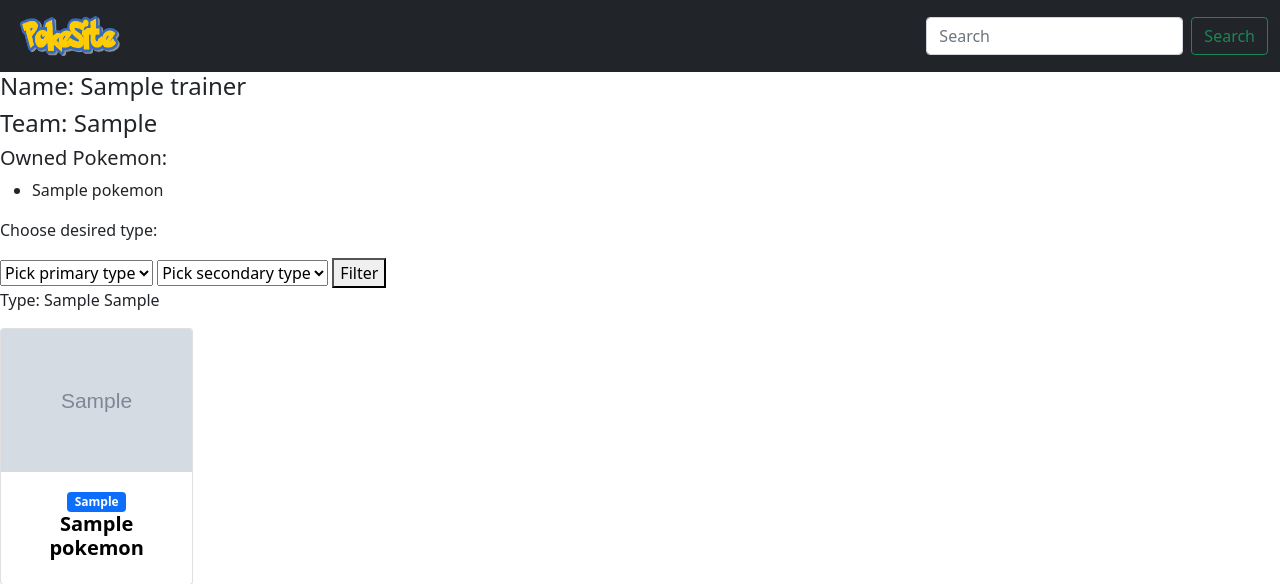
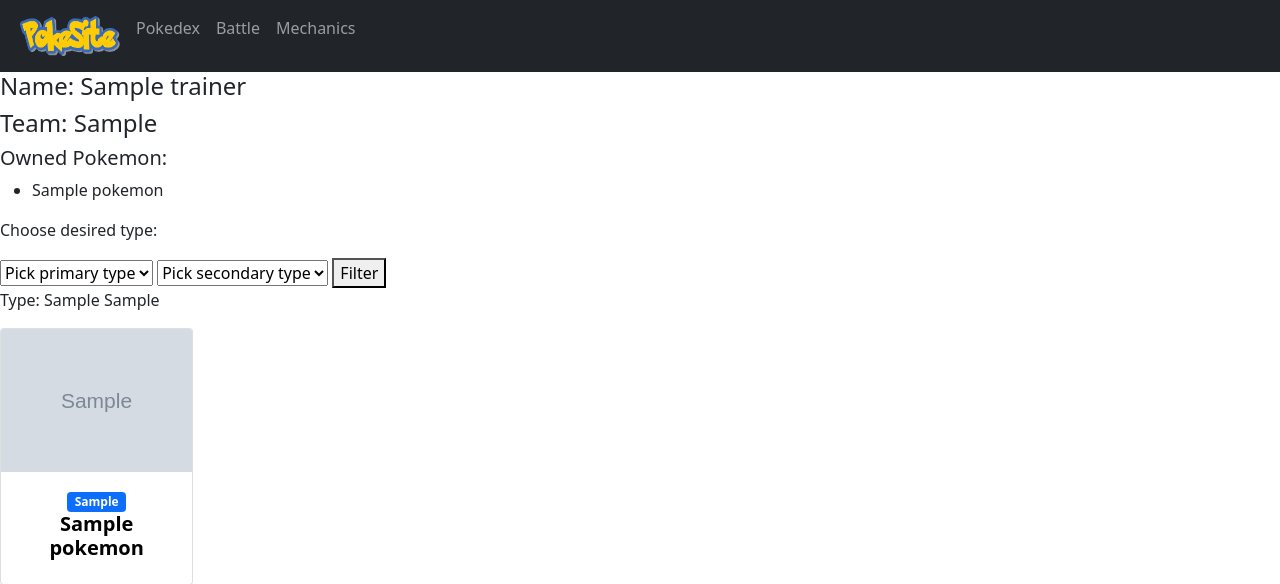
Before and after one commit to hokuspikus/pokebase, a Django app: template final_project/pokesite/templates/trainer_add.html in a window 1280 px wide. Shown: the top 584 px of the page. Run offline with Django 3.2, Linux system fonts and the light colour scheme; the template is opened without the code that fills it: most values are stand-ins (such as "Sample title", 1, 10 or a date in 2020); grey boxes marked "Sample" are stand-in pictures.

Commit message:
few small changes for the future - for example menu buttons leading nowhere

```diff
--- a/final_project/final_project/urls.py
+++ b/final_project/final_project/urls.py
@@ -15,7 +15,7 @@ Including another URLconf
 """
 from django.contrib import admin
 from django.urls import path
-from pokesite.views import BaseShowcase, TrainerAdd, PokemonDetails, PokemonBattle, PokemonBattleDetails, ChooseBattle
+from pokesite.views import BaseShowcase, TrainerAdd, PokemonDetails, PokemonBattle, PokemonBattleDetails, ChooseBattle, ToBeDone
 from django.conf import settings
 from django.conf.urls.static import static
 
@@ -27,6 +27,7 @@ urlpatterns = [
     path('trainer/<trainer_name>/battle/', ChooseBattle.as_view(), name="choose_battle"),
     path('trainer/<trainer_name>/battle/<pokemon_name>/details/', PokemonBattleDetails.as_view(), name="pokemon_battle_details"),
     path('trainer/<trainer_name>/battle/<pokemon_name>/', PokemonBattle.as_view(), name="pokemon_battle"),
+    path('not-available-yet/', ToBeDone.as_view(), name="to_be_done"),
 
 ]
 
--- a/final_project/pokesite/templates/base.html
+++ b/final_project/pokesite/templates/base.html
@@ -21,11 +21,19 @@
               <img src={% static 'pokesite/images/pokesite.png' %} alt="" width="100" height="40">
           </a>
         </li>
-          <!--
+
         <li class="nav-item">
-          <a class="nav-link" href="#">Link</a>
+          <a class="nav-link" href={% url 'to_be_done' %}>Pokedex</a>
         </li>
 
+        <li class="nav-item">
+          <a class="nav-link" href={% url 'to_be_done' %}>Battle</a>
+        </li>
+
+        <li class="nav-item">
+          <a class="nav-link" href={% url 'to_be_done' %}>Mechanics</a>
+        </li>
+        <!--
         <li class="nav-item dropdown">
           <a class="nav-link dropdown-toggle" href="#" id="navbarDropdown" role="button" data-bs-toggle="dropdown" aria-expanded="false">
             Dropdown
@@ -39,10 +47,10 @@
         </li>
         -->
       </ul>
-      <form class="d-flex">
-        <input class="form-control me-2" type="search" placeholder="Search" aria-label="Search">
-        <button class="btn btn-outline-success" type="submit">Search</button>
-      </form>
+{#      <form class="d-flex">#}
+{#        <input class="form-control me-2" type="search" placeholder="Search" aria-label="Search">#}
+{#        <button class="btn btn-outline-success" type="submit">Search</button>#}
+{#      </form>#}
     </div>
   </div>
 </nav>
--- /dev/null
+++ b/final_project/pokesite/templates/to_be_done.html
@@ -0,0 +1,5 @@
+{% extends "base.html" %}
+{% block title %}Few words from the author{% endblock %}
+{% block content %}
+    <h3>Hello :) <br>Nice to have you in here! <br>Unfortunately the site is under construction, and it's just a scratch of what it might be one day. <br>I promise that I will keep working on it PokeManiacs!</h3>
+{% endblock %}
--- a/final_project/pokesite/views.py
+++ b/final_project/pokesite/views.py
@@ -154,3 +154,8 @@ class ChooseBattle(View):
             filtered = Pokemon.objects.filter(name__icontains=to_search).order_by('pokedex_number')
         ctx = {"trainer": trainer, "filtered": filtered}
         return render(request, "choose_battle.html", ctx)
+
+
+class ToBeDone(View):
+    def get(self, request):
+        return render(request, "to_be_done.html")
```
Also changed, not shown: final_project/README.md.
